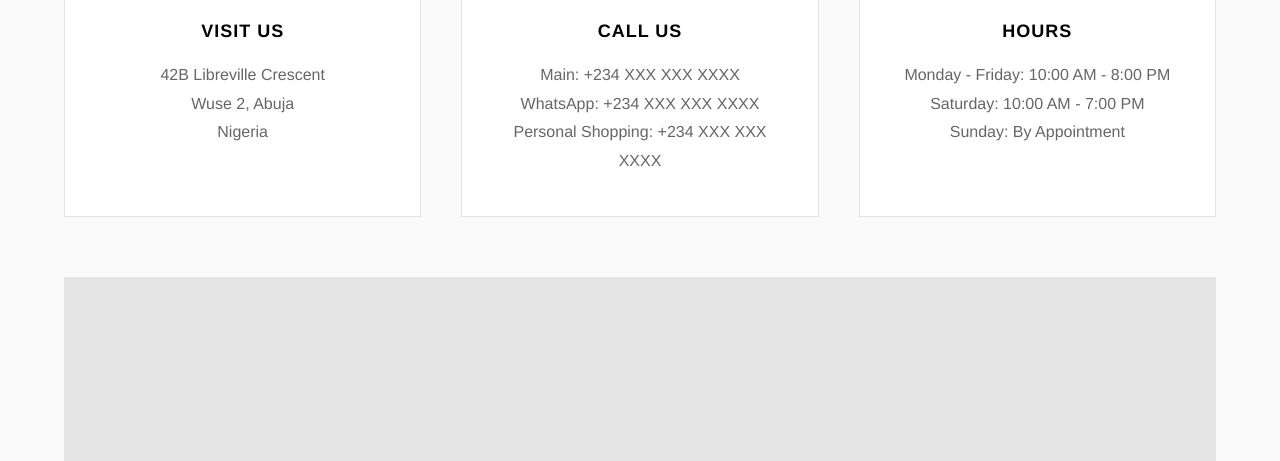
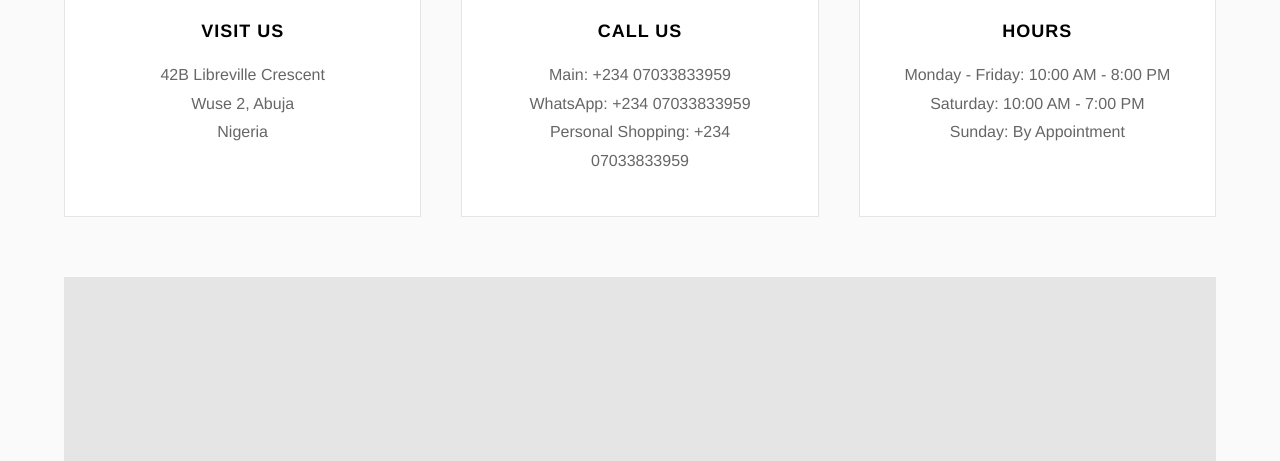
Before and after one commit to Mrwowow/maisonvexluxuryboutique, a plain HTML site: page contact.html in a window 1280 px wide. Shown: the part 632-1093 px from the top of the page. Drawn offline with Linux system fonts and the light colour scheme; a script that the page names is missing.

Commit message:
Contact update

```diff
--- a/contact.html
+++ b/contact.html
@@ -109,9 +109,9 @@
                 <div class="contact-icon">📞</div>
                 <h3 style="font-size: 18px; margin-bottom: 15px; letter-spacing: 1px;">CALL US</h3>
                 <p style="line-height: 1.8; color: var(--gray);">
-                    Main: +234 XXX XXX XXXX<br>
-                    WhatsApp: +234 XXX XXX XXXX<br>
-                    Personal Shopping: +234 XXX XXX XXXX
+                    Main: +234 07033833959<br>
+                    WhatsApp: +234 07033833959<br>
+                    Personal Shopping: +234 07033833959
                 </p>
             </div>
 
```
